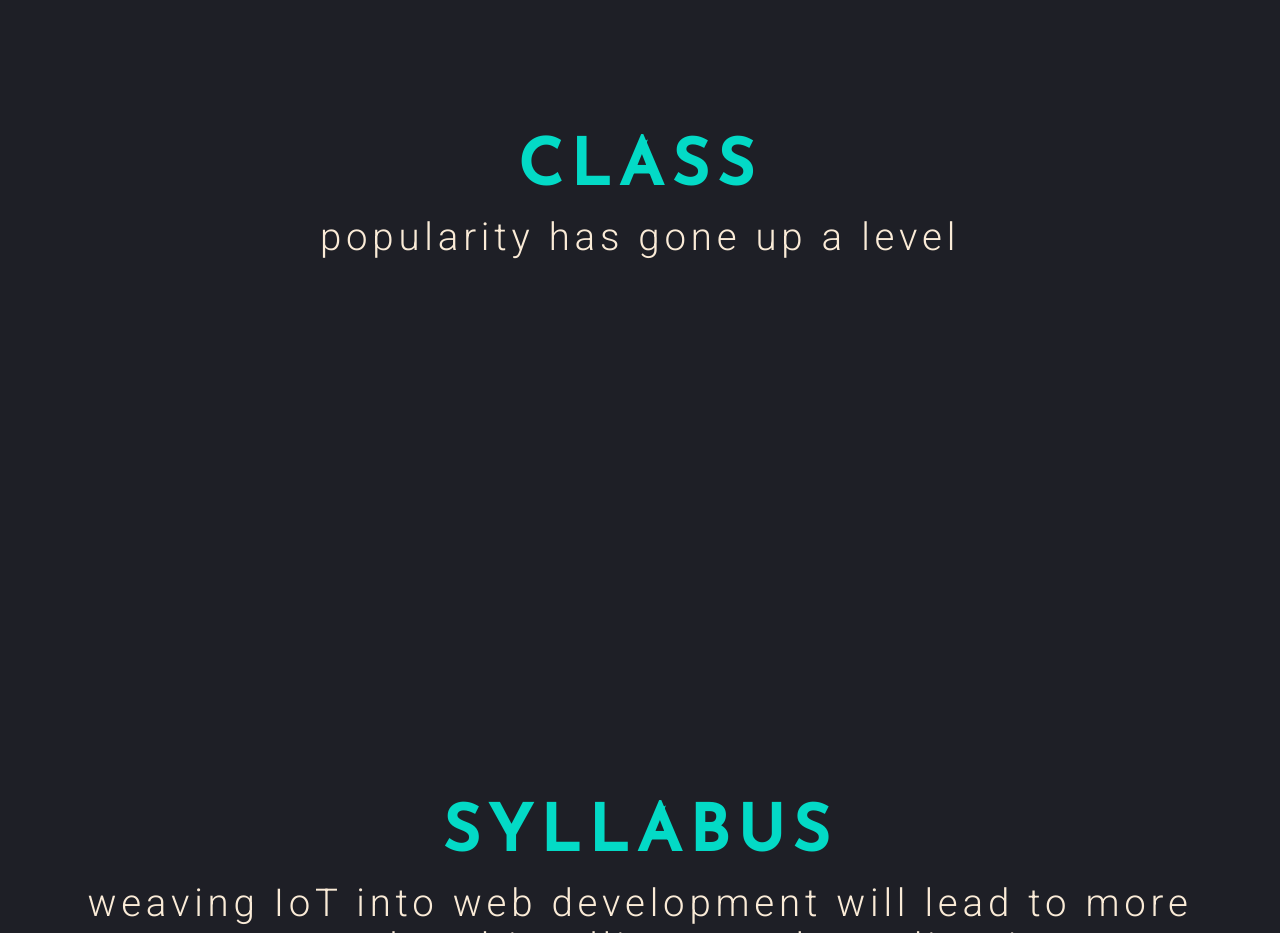
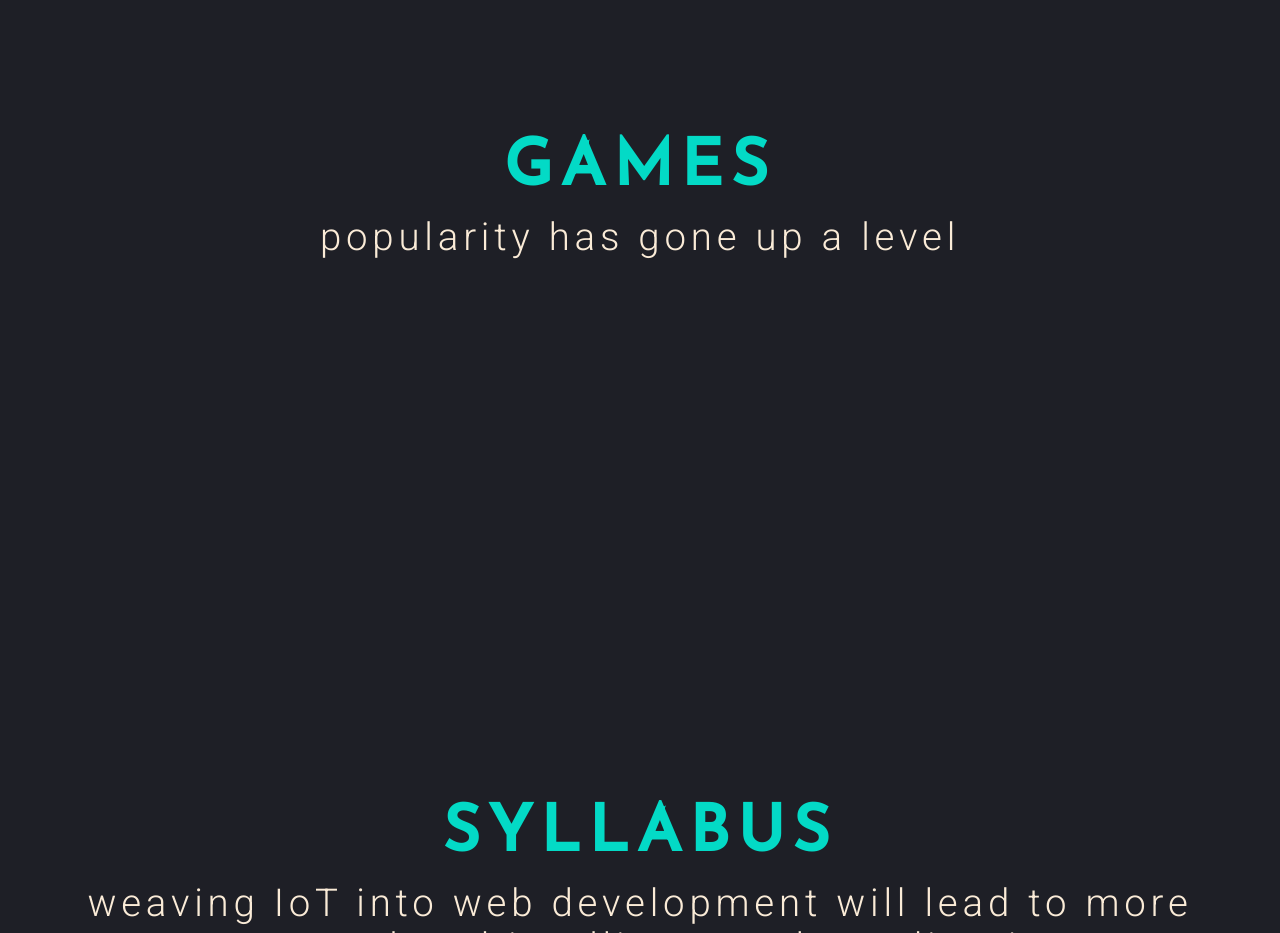
Before and after one commit to Aftabmalik18/NEXORA, a plain HTML site: page index.html in a window 1280 px wide. Shown: the part 2900-3833 px from the top of the page. Drawn offline with nearby package versions, Linux system fonts and the light colour scheme; a script that the page names is missing.

Commit message:
Update index.html

```diff
--- a/index.html
+++ b/index.html
@@ -41,7 +41,7 @@
   </section>
   <section class="slider" id="tab-typescript">
     <a
-href="https://aftabmalik18.github.io/Nexora-Gaming.com/" target="_blank"><h1>CLASS</h1></a>
+href="https://aftabmalik18.github.io/Nexora-Gaming.com/" target="_blank"><h1>GAMES</h1></a>
     <h2>popularity has gone up a level</h2>
   </section>
   <section class="slider" id="tab-vite">
```
